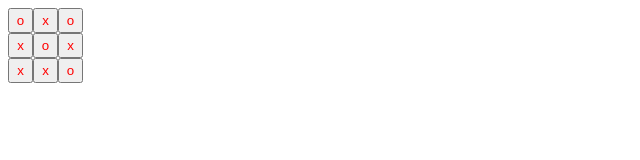
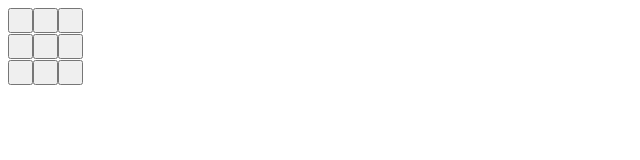
Before and after one commit to AbraaoAlves/react-intro, a React (Vite) app: page / in a window 1280 px wide. Shown: the top 160 px of the page, without its empty margins (0-640 px from the left). Built offline with nearby package versions, Linux system fonts and the light colour scheme.

Commit message:
feat(Board): use handler

```diff
--- a/src/components/Board.jsx
+++ b/src/components/Board.jsx
@@ -1,22 +1,25 @@
 import {Button} from './Button';
 
 export default function Board () {
+  const handler = () => {
+    alert('[board]: opa!')
+  }
   return (
     <>
       <div>
-        <Button value="o" />
-        <Button value="x" />
-        <Button value="o" />
+        <Button value="" meuClick={handler} />
+        <Button value="" meuClick={handler} />
+        <Button value="" meuClick={handler} />
       </div>
       <div>
-        <Button value="x" />
-        <Button value="o" />
-        <Button value="x" />
+        <Button value="" meuClick={handler} />
+        <Button value="" meuClick={handler} />
+        <Button value="" meuClick={handler} />
       </div>
       <div>
-        <Button value="x" />
-        <Button value="x" />
-        <Button value="o" />
+        <Button value="" meuClick={handler} />
+        <Button value="" meuClick={handler} />
+        <Button value="" meuClick={handler} />
       </div>
     </>
   )
```
